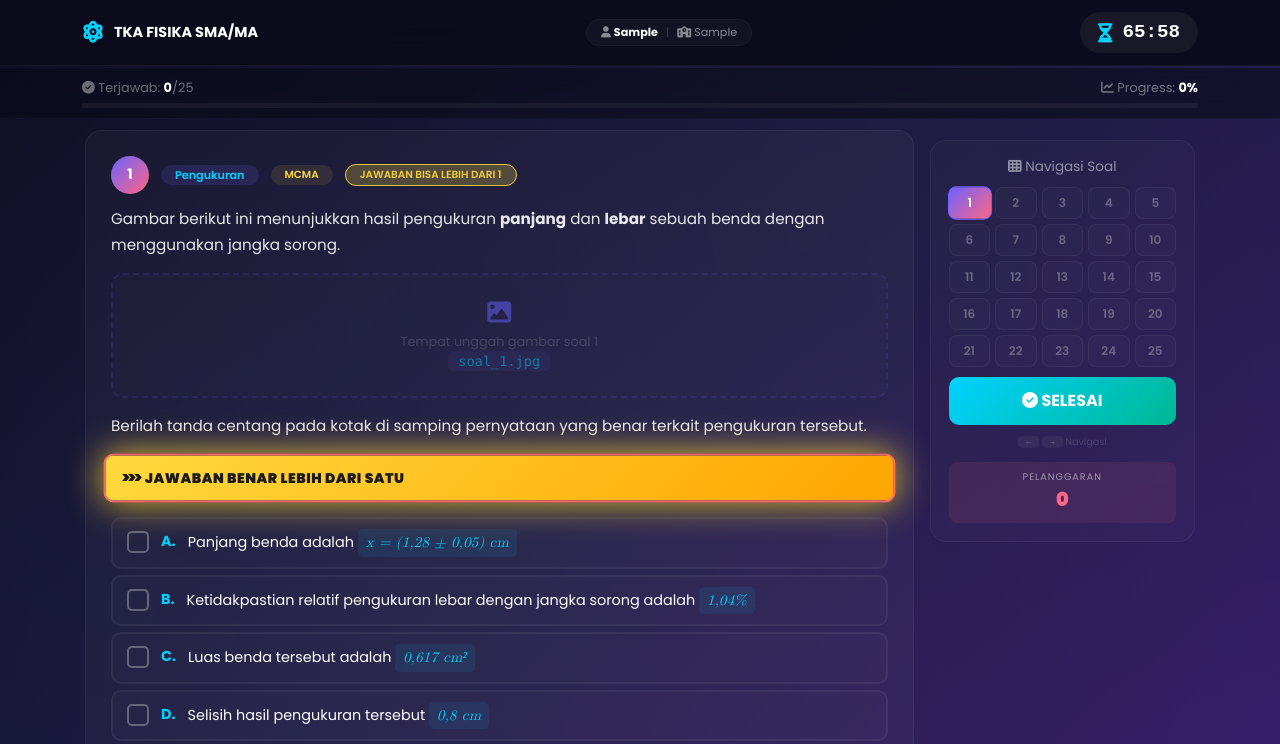
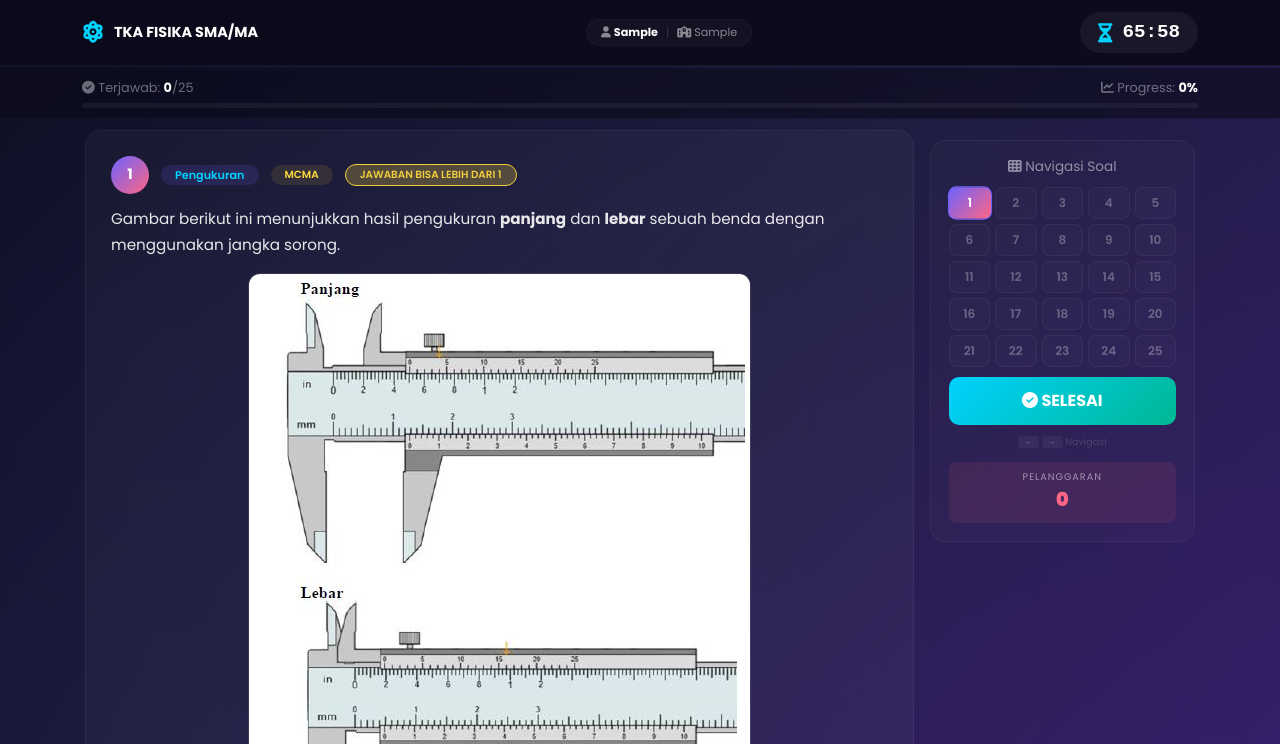
Before and after one commit to wokib2016-coder/TO-2-TKA-FISIKA-SMA-MA-2026, a plain HTML site: page index.html in a window 1280 px wide. Both pictures are taken after typing "Sample", "Sample", "Sample", "Sample" into the empty fields and a click on the button "MULAI TRY OUT". Shown: the top 744 px of the page. Drawn offline with nearby package versions, Linux system fonts and the light colour scheme.

Commit message:
Update index.html

```diff
--- a/index.html
+++ b/index.html
@@ -262,7 +262,8 @@
         .soal-gambar { margin-bottom: 15px; text-align: center; }
         .soal-gambar img {
             max-width: 100%; border-radius: 12px;
-            border: 1px solid rgba(255, 255, 255, 0.05);
+            border: 1px solid rgba(255, 255, 255, 0.1);
+            display: block; margin: 0 auto;
         }
         .soal-gambar .placeholder {
             display: block; color: rgba(255, 255, 255, 0.3);
@@ -1241,9 +1242,6 @@
         var totalSoal = soalData.length;
         var timer = null;
 
-        // ================================================================
-        // VARIABEL DETEKSI KECURANGAN
-        // ================================================================
         var jumlahKeluar = 0;
         var sudahDiperingatkan = false;
         var ujianSedangBerjalan = false;
@@ -1257,30 +1255,22 @@
         localStorage.removeItem('benar_fisika2026');
         localStorage.removeItem('jumlah_keluar_fisika2026');
 
-        // ================================================================
-        // DETEKSI KECURANGAN - Page Visibility API
-        // ================================================================
         document.addEventListener('visibilitychange', function() {
-            // Hanya pantau saat ujian sedang berjalan
             if (!ujianSedangBerjalan) return;
 
             if (document.visibilityState === 'hidden') {
-                // Siswa meninggalkan halaman ujian
                 jumlahKeluar++;
                 localStorage.setItem('jumlah_keluar_fisika2026', jumlahKeluar);
                 console.log('Siswa keluar dari halaman ujian. Total: ' + jumlahKeluar);
-                // Update counter di sidebar jika ada
                 var counterEl = document.getElementById('counterKeluar');
                 if (counterEl) counterEl.textContent = jumlahKeluar;
             } else if (document.visibilityState === 'visible') {
-                // Siswa kembali ke halaman
                 if (jumlahKeluar > 0) {
                     tampilkanPeringatanKeluar();
                 }
             }
         });
 
-        // Peringatan sebelum keluar halaman (close/refresh)
         window.addEventListener('beforeunload', function(e) {
             if (!ujianSedangBerjalan) return;
             var pesan = 'Anda sedang dalam ujian. Yakin ingin keluar? Semua jawaban yang belum tersimpan akan hilang.';
@@ -1288,11 +1278,7 @@
             return pesan;
         });
 
-        // ================================================================
-        // TAMPILKAN PERINGATAN KECURANGAN
-        // ================================================================
         function tampilkanPeringatanKeluar() {
-            // Hapus overlay lama jika ada
             var oldOverlay = document.getElementById('overlayKeluar');
             if (oldOverlay) oldOverlay.remove();
 
@@ -1310,7 +1296,7 @@
 
             overlay.innerHTML =
                 '<div style="background:#1a1a3e;border:3px solid ' + warnaBorder + ';border-radius:20px;padding:30px;max-width:420px;width:100%;text-align:center;color:#fff;box-shadow:0 0 50px rgba(255,101,132,0.5);">' +
-                    '<div style="font-size:3rem;margin-bottom:15px;animation:pulseHint 1.5s ease-in-out infinite;">⚠️</div>' +
+                    '<div style="font-size:3rem;margin-bottom:15px;animation:pulseHint 1.5s ease-in-out infinite;">!</div>' +
                     '<h2 style="color:' + warnaJudul + ';margin-bottom:18px;font-weight:900;letter-spacing:1px;font-size:1.2rem;">' + judul + '</h2>' +
                     '<p style="font-size:0.9rem;line-height:1.7;margin-bottom:25px;color:rgba(255,255,255,0.9);">' + pesan + '</p>' +
                     '<button onclick="document.getElementById(\'overlayKeluar\').remove()" ' +
@@ -1338,7 +1324,6 @@
             renderSoal();
             timer = new Timer(DURASI_MENIT);
             timer.start();
-            // Aktifkan deteksi kecurangan
             ujianSedangBerjalan = true;
             return false;
         }
@@ -1375,10 +1360,15 @@
                 html += '<div class="soal-teks"><p>' + soal.soal + '</p></div>';
 
                 if (soal.gambar) {
-                    html += '<div class="soal-gambar"><div class="placeholder">' +
-                        '<i class="fas fa-image"></i> Tempat unggah gambar soal ' + nomor + '<br>' +
+                    html += '<div class="soal-gambar">' +
+                        '<img src="' + soal.gambar + '" alt="Gambar soal ' + nomor + '" ' +
+                        'onerror="this.style.display=\'none\';this.nextElementSibling.style.display=\'block\';" ' +
+                        'style="max-width:100%;border-radius:12px;border:1px solid rgba(255,255,255,0.1);display:block;margin:0 auto;">' +
+                        '<div class="placeholder" style="display:none;">' +
+                        '<i class="fas fa-image"></i> Gambar tidak ditemukan<br>' +
                         '<code>' + soal.gambar + '</code>' +
-                        '</div></div>';
+                        '</div>' +
+                        '</div>';
                 }
 
                 if (soal.soalLanjutan) html += '<div class="soal-teks"><p>' + soal.soalLanjutan + '</p></div>';
@@ -1622,7 +1612,6 @@
             if (answered < totalSoal) {
                 if (!confirm('Anda baru menjawab ' + answered + ' dari ' + totalSoal + ' soal. Yakin ingin mengumpulkan?')) return;
             }
-            // Matikan deteksi sebelum submit agar tidak memicu beforeunload
             ujianSedangBerjalan = false;
             document.getElementById('loading').style.display = 'flex';
 
@@ -1685,7 +1674,6 @@
             ucapEl.textContent = ucapan;
             ucapEl.className = kelas;
 
-            // Tampilkan peringatan kecurangan jika ada
             var peringatanEl = document.getElementById('peringatanKecurangan');
             if (jumlahKeluar > 0) {
                 peringatanEl.style.display = 'flex';
```
